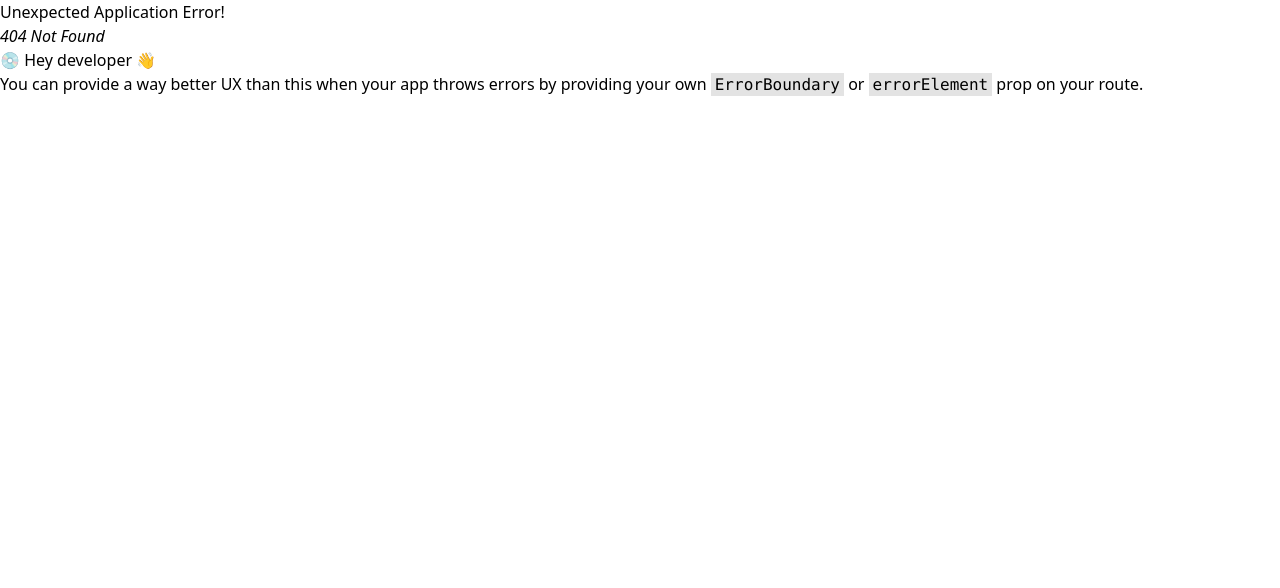
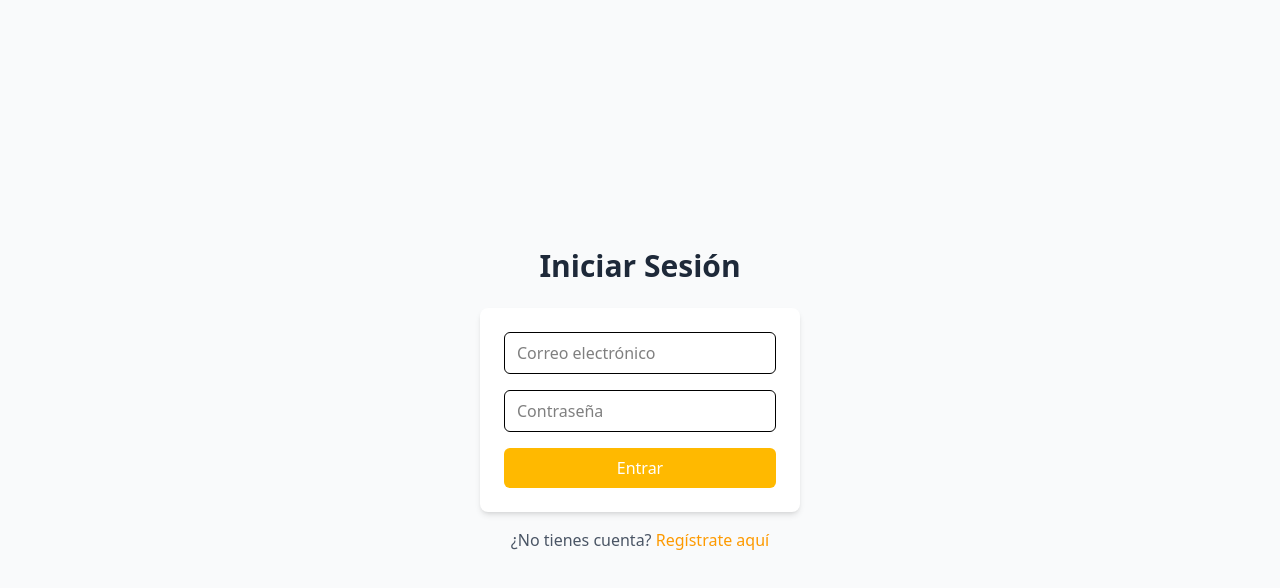
Before and after one commit to carloserick87/Cross-Platform-Mobile-APPS, a React (Vite) app in the folder Project_2/Act_2/: page /login in a window 1280 px wide. Before the commit this address had no page. Shown: the top 588 px of the page. Built offline with nearby package versions, Linux system fonts and the light colour scheme.

Commit message:
feat(dashboard): add auto-redirect to landing after login

```diff
--- /dev/null
+++ b/Project_2/Act_2/src/components/dashboard.jsx
@@ -0,0 +1,27 @@
+// Dashboard
+
+
+import { useEffect } from "react";
+import { useNavigate } from "react-router-dom";
+
+export function Dashboard() {
+  const user = JSON.parse(localStorage.getItem("registeredUser"));
+  const navigate = useNavigate();
+
+  //  Aquí va el useEffect con la redirección
+  useEffect(() => {
+    const timer = setTimeout(() => {
+      navigate("/", { replace: true });
+    }, 2000); // espera 2 segundos antes de redirigir
+    return () => clearTimeout(timer); // limpia el temporizador si se desmonta
+  }, [navigate]);
+
+  return (
+    <div className="flex flex-col items-center justify-center min-h-screen bg-gray-50">
+      <h2 className="text-3xl font-bold mb-4 text-gray-800">
+        Bienvenido, {user?.email || "Usuario"}
+      </h2>
+      <p className="text-gray-600">Redirigiendo al inicio...</p>
+    </div>
+  );
+}
--- /dev/null
+++ b/Project_2/Act_2/src/components/login.jsx
@@ -0,0 +1,42 @@
+// Login
+import { useState } from "react";
+import { useNavigate, Link } from "react-router-dom";
+
+export function Login() {
+  const [email, setEmail] = useState("");
+  const [password, setPassword] = useState("");
+  const navigate = useNavigate();
+
+  const handleLogin = (e) => {
+    e.preventDefault();
+
+    const registeredUser = JSON.parse(localStorage.getItem("registeredUser"));
+
+    if (registeredUser && registeredUser.email === email && registeredUser.password === password) {
+      localStorage.setItem("token", "nexus_user_token");
+      navigate("/dashboard");
+    } else {
+      alert("Usuario no registrado. Redirigiendo a registro...");
+      navigate("/register");
+    }
+  };
+
+  return (
+    <div className="flex flex-col items-center justify-center min-h-screen bg-gray-50">
+      <h2 className="text-3xl font-bold mb-6 text-gray-800">Iniciar Sesión</h2>
+      <form onSubmit={handleLogin} className="bg-white p-6 rounded-lg shadow-md w-80 space-y-4">
+        <input type="email" placeholder="Correo electrónico" className="w-full px-3 py-2 border rounded-md" value={email} onChange={(e) => setEmail(e.target.value)}/>
+        <input type="password" placeholder="Contraseña" className="w-full px-3 py-2 border rounded-md" value={password} onChange={(e) => setPassword(e.target.value)}/>
+        <button className="w-full bg-amber-400 text-white py-2 rounded-md hover:bg-amber-300">
+          Entrar
+        </button>
+      </form>
+      <p className="mt-4 text-gray-600">
+        ¿No tienes cuenta?{" "}
+        <Link to="/register" className="text-amber-500 font-medium hover:underline">
+          Regístrate aquí
+        </Link>
+      </p>
+    </div>
+  );
+}
--- a/Project_2/Act_2/src/components/navBar.jsx
+++ b/Project_2/Act_2/src/components/navBar.jsx
@@ -1,3 +1,5 @@
+// NavBar
+
 import React, { useState } from "react";
 import { NavLink, Link } from "react-router-dom";
 
@@ -42,64 +44,30 @@ export default function Navbar() {
           <div className="flex items-center gap-4">
             {/* Search (Desktop) */}
             <div className="hidden sm:flex items-center border border-gray-200 rounded-md overflow-hidden">
-              <input
-                type="text"
-                placeholder="Buscar..."
-                aria-label="Buscar"
-                className="px-3 py-2 w-48 focus:outline-none bg-transparent text-gray-700"
-              />
+              <input type="text" placeholder="Buscar..." aria-label="Buscar" className="px-3 py-2 w-48 focus:outline-none bg-transparent text-gray-700"/>
               <button className="px-3 py-2 border-l border-gray-200 hover:bg-gray-50">
-                <svg
-                  xmlns="http://www.w3.org/2000/svg"
-                  className="h-5 w-5 text-gray-600"
-                  viewBox="0 0 20 20"
-                  fill="currentColor"
-                >
-                  <path
-                    fillRule="evenodd"
-                    d="M12.9 14.32a8 8 0 111.414-1.414l4.387 4.386a1 1 0 01-1.414 1.415l-4.387-4.387zM8 14a6 6 0 100-12 6 6 0 000 12z"
-                    clipRule="evenodd"
-                  />
+                <svg xmlns="http://www.w3.org/2000/svg" className="h-5 w-5 text-gray-600" viewBox="0 0 20 20" fill="currentColor">
+                  <path fillRule="evenodd" d="M12.9 14.32a8 8 0 111.414-1.414l4.387 4.386a1 1 0 01-1.414 1.415l-4.387-4.387zM8 14a6 6 0 100-12 6 6 0 000 12z" clipRule="evenodd"/>
                 </svg>
               </button>
             </div>
 
             {/* Cart icon */}
-            <button
-              aria-label="Carrito"
-              className="p-2 rounded-md hover:text-yellow-400"
-            >
+            <button aria-label="Carrito" className="p-2 rounded-md hover:text-yellow-400">
               <span className="material-symbols-outlined">shopping_cart</span>
             </button>
 
             {/* CTA button */}
-            <Link
-              to="contact"
-              className="hidden sm:inline-flex items-center px-4 py-2 rounded-md text-white font-medium shadow-sm bg-amber-400 hover:bg-amber-300"
-            >
-              Contáctanos
+            <Link to="/login" className="hidden sm:inline-flex items-center px-4 py-2 rounded-md text-white font-medium shadow-sm bg-amber-400 hover:bg-amber-300">
+              Login
             </Link>
 
+
             {/* Mobile menu button */}
-            <button
-              aria-label="Open menu"
-              className="md:hidden p-2 rounded-md hover:bg-gray-100"
-              onClick={() => setMenuOpen(!menuOpen)}
-            >
+            <button aria-label="Open menu" className="md:hidden p-2 rounded-md hover:bg-gray-100" onClick={() => setMenuOpen(!menuOpen)}>
               {menuOpen ? (
-                <svg
-                  xmlns="http://www.w3.org/2000/svg"
-                  className="h-6 w-6 text-gray-700"
-                  fill="none"
-                  viewBox="0 0 24 24"
-                  stroke="currentColor"
-                >
-                  <path
-                    strokeLinecap="round"
-                    strokeLinejoin="round"
-                    strokeWidth="2"
-                    d="M6 18L18 6M6 6l12 12"
-                  />
+                <svg xmlns="http://www.w3.org/2000/svg" className="h-6 w-6 text-gray-700" fill="none" viewBox="0 0 24 24" stroke="currentColor">
+                  <path strokeLinecap="round" strokeLinejoin="round" strokeWidth="2" d="M6 18L18 6M6 6l12 12"/>
                 </svg>
               ) : (
                 <svg
@@ -128,19 +96,9 @@ export default function Navbar() {
           <div className="px-4 py-3">
             {/* Search (Mobile) */}
             <div className="flex items-center border border-gray-200 rounded-md overflow-hidden mb-3">
-              <input
-                type="text"
-                placeholder="Buscar libros..."
-                aria-label="Buscar libros"
-                className="px-3 py-2 w-full focus:outline-none bg-transparent text-gray-700"
-              />
+              <input type="text" placeholder="Buscar libros..." aria-label="Buscar libros" className="px-3 py-2 w-full focus:outline-none bg-transparent text-gray-700"/>
               <button className="px-3 py-2 border-l border-gray-200 hover:bg-gray-50">
-                <svg
-                  xmlns="http://www.w3.org/2000/svg"
-                  className="h-5 w-5 text-gray-600"
-                  viewBox="0 0 20 20"
-                  fill="currentColor"
-                >
+                <svg xmlns="http://www.w3.org/2000/svg" className="h-5 w-5 text-gray-600" viewBox="0 0 20 20" fill="currentColor">
                   <path
                     fillRule="evenodd"
                     d="M12.9 14.32a8 8 0 111.414-1.414l4.387 4.386a1 1 0 01-1.414 1.415l-4.387-4.387zM8 14a6 6 0 100-12 6 6 0 000 12z"
@@ -166,14 +124,11 @@ export default function Navbar() {
                     to={path}
                     end={path === "/"}
                     onClick={() => setMenuOpen(false)}
-                    className={({ isActive }) =>
-                      `text-gray-700 px-3 py-2 rounded-md transition-all duration-200 ${
-                        isActive
-                          ? "bg-yellow-400 text-white font-semibold"
+                    className={({ isActive }) => `text-gray-700 px-3 py-2 rounded-md transition-all duration-200 ${ isActive
+                         ? "bg-yellow-400 text-white font-semibold"
                           : "hover:bg-yellow-300 hover:text-white"
                       }`
-                    }
-                  >
+                    }>
                     {labels[i]}
                   </NavLink>
                 );
@@ -181,13 +136,10 @@ export default function Navbar() {
             </nav>
 
             {/* CTA Button (Mobile) */}
-            <Link
-              to="contact"
-              onClick={() => setMenuOpen(false)}
-              className="inline-flex justify-center items-center w-full px-4 py-2 rounded-md text-white font-medium shadow-sm bg-amber-400 hover:bg-amber-300"
-            >
-              Contáctanos
+            <Link to="/login" onClick={() => setMenuOpen(false)} className="inline-flex justify-center items-center w-full px-4 py-2 rounded-md text-white font-medium shadow-sm bg-amber-400 hover:bg-amber-300">
+              Login
             </Link>
+
           </div>
         </div>
       )}
--- /dev/null
+++ b/Project_2/Act_2/src/components/signup.jsx
@@ -0,0 +1,36 @@
+// Register
+
+import { useState } from "react";
+import { useNavigate, Link } from "react-router-dom";
+
+export function Register() {
+  const [email, setEmail] = useState("");
+  const [password, setPassword] = useState("");
+  const navigate = useNavigate();
+
+  const handleRegister = (e) => {
+    e.preventDefault();
+    localStorage.setItem("registeredUser", JSON.stringify({ email, password }));
+    alert("Usuario registrado correctamente!");
+    navigate("/login");
+  };
+
+  return (
+    <div className="flex flex-col items-center justify-center min-h-screen bg-gray-50">
+      <h2 className="text-3xl font-bold mb-6 text-gray-800">Registro</h2>
+      <form onSubmit={handleRegister} className="bg-white p-6 rounded-lg shadow-md w-80 space-y-4">
+        <input type="email" placeholder="Correo electrónico" className="w-full px-3 py-2 border rounded-md" value={email} onChange={(e) => setEmail(e.target.value)}/>
+        <input type="password" placeholder="Contraseña" className="w-full px-3 py-2 border rounded-md" value={password} onChange={(e) => setPassword(e.target.value)}/>
+        <button className="w-full bg-amber-400 text-white py-2 rounded-md hover:bg-amber-300">
+          Registrar
+        </button>
+      </form>
+      <p className="mt-4 text-gray-600">
+        ¿Ya tienes cuenta?{" "}
+        <Link to="/login" className="text-amber-500 font-medium hover:underline">
+          Inicia sesión
+        </Link>
+      </p>
+    </div>
+  );
+}
--- a/Project_2/Act_2/src/router/app.router.jsx
+++ b/Project_2/Act_2/src/router/app.router.jsx
@@ -1,3 +1,4 @@
+// src/router/app.router.jsx
 import { createBrowserRouter } from "react-router-dom";
 import MainLayout from "@/layouts/MainLayout";
 import { LandingPage } from "@/components/landing";
@@ -5,6 +6,10 @@ import { AboutUs } from "@/components/about";
 import { Blog } from "@/components/blog";
 import { Events } from "@/components/events";
 import { Contact } from "@/components/contact";
+import { Login } from "@/components/login";
+import { Register } from "@/components/signup";
+import { Dashboard } from "@/components/dashboard";
+import { ProtectedRoute } from "./ProtectedRoute";
 
 export const router = createBrowserRouter([
   {
@@ -18,4 +23,20 @@ export const router = createBrowserRouter([
       { path: "contact", element: <Contact /> },
     ],
   },
+  {
+    path: "/login",
+    element: <Login />,
+  },
+  {
+    path: "/register",
+    element: <Register />,
+  },
+  {
+    path: "/dashboard",
+    element: (
+      <ProtectedRoute>
+        <Dashboard />
+      </ProtectedRoute>
+    ),
+  },
 ]);
--- /dev/null
+++ b/Project_2/Act_2/src/router/protectedRoute.jsx
@@ -0,0 +1,8 @@
+// ProtectedRoute
+
+import { Navigate } from "react-router-dom";
+
+export function ProtectedRoute({ children }) {
+  const isAuthenticated = localStorage.getItem("token");
+  return isAuthenticated ? children : <Navigate to="/login" replace />;
+}
```
